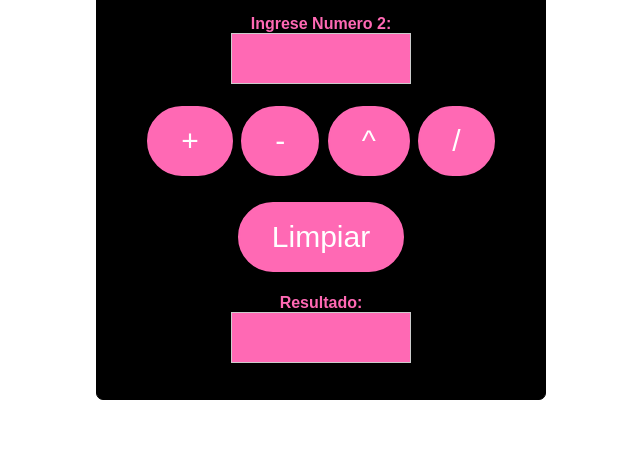
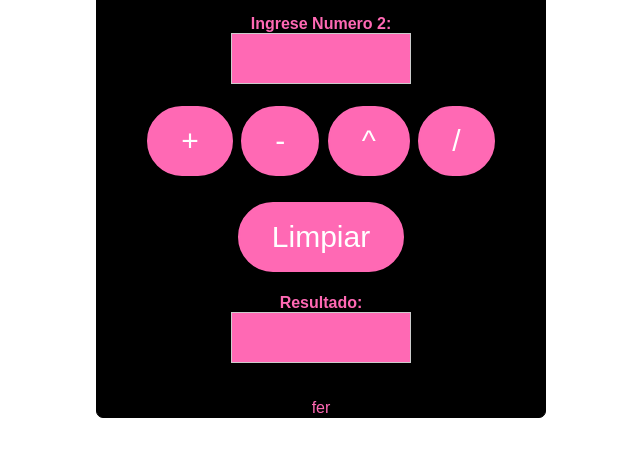
Before and after one commit to fer1700/Practica-5-, a plain HTML site: page index.html in a window 1280 px wide. Shown: the part 159-616 px from the top of the page, without its empty margins (324-964 px from the left). Drawn offline with Linux system fonts and the light colour scheme.

Commit message:
primer commit

```diff
--- a/index.html
+++ b/index.html
@@ -26,6 +26,7 @@
             <input type="text" id="r" class="t" placeholder="" readonly disabled="">
             </div>
             <br><br>
+            <p>fer</p>
         </form>
     </div>
 </body>
```
